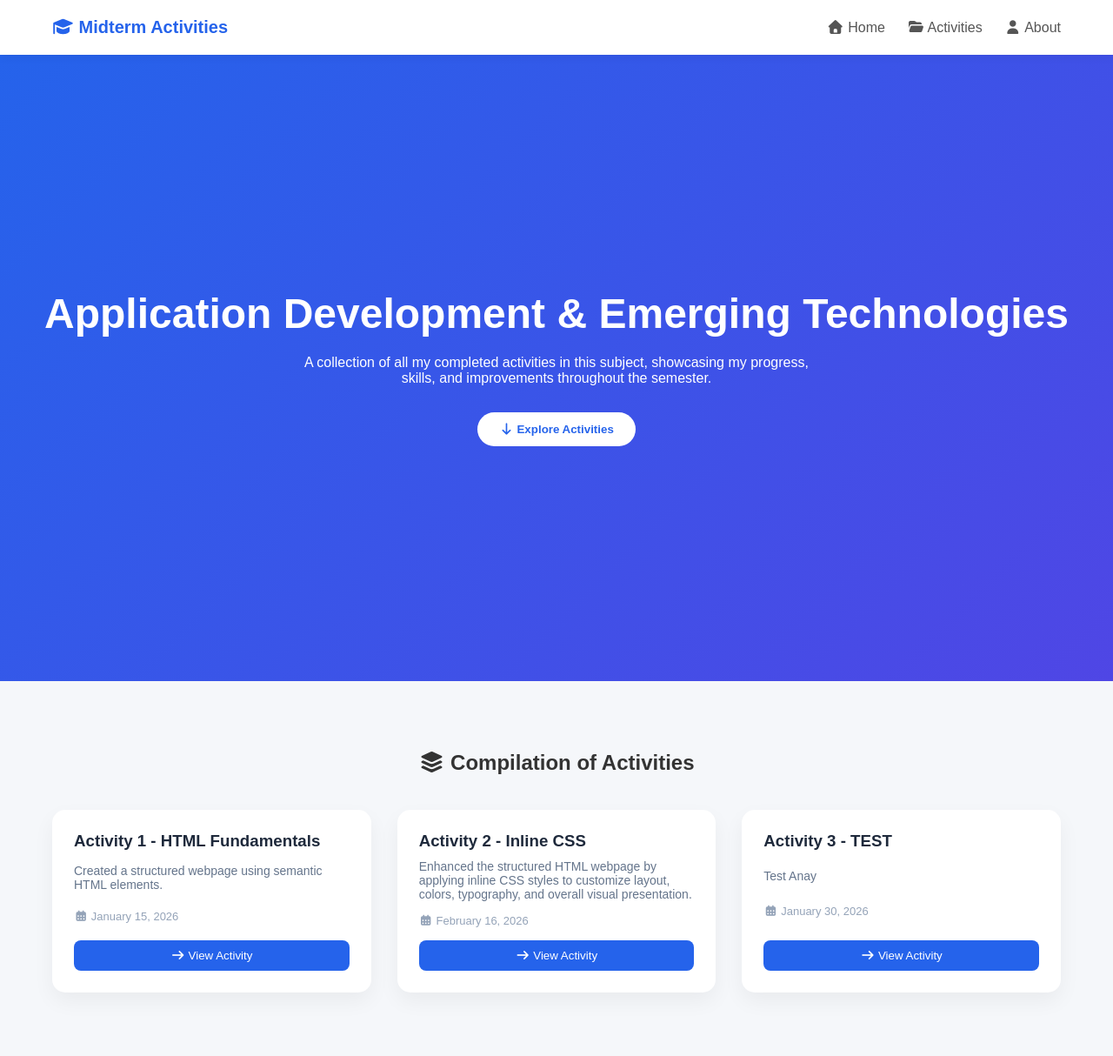
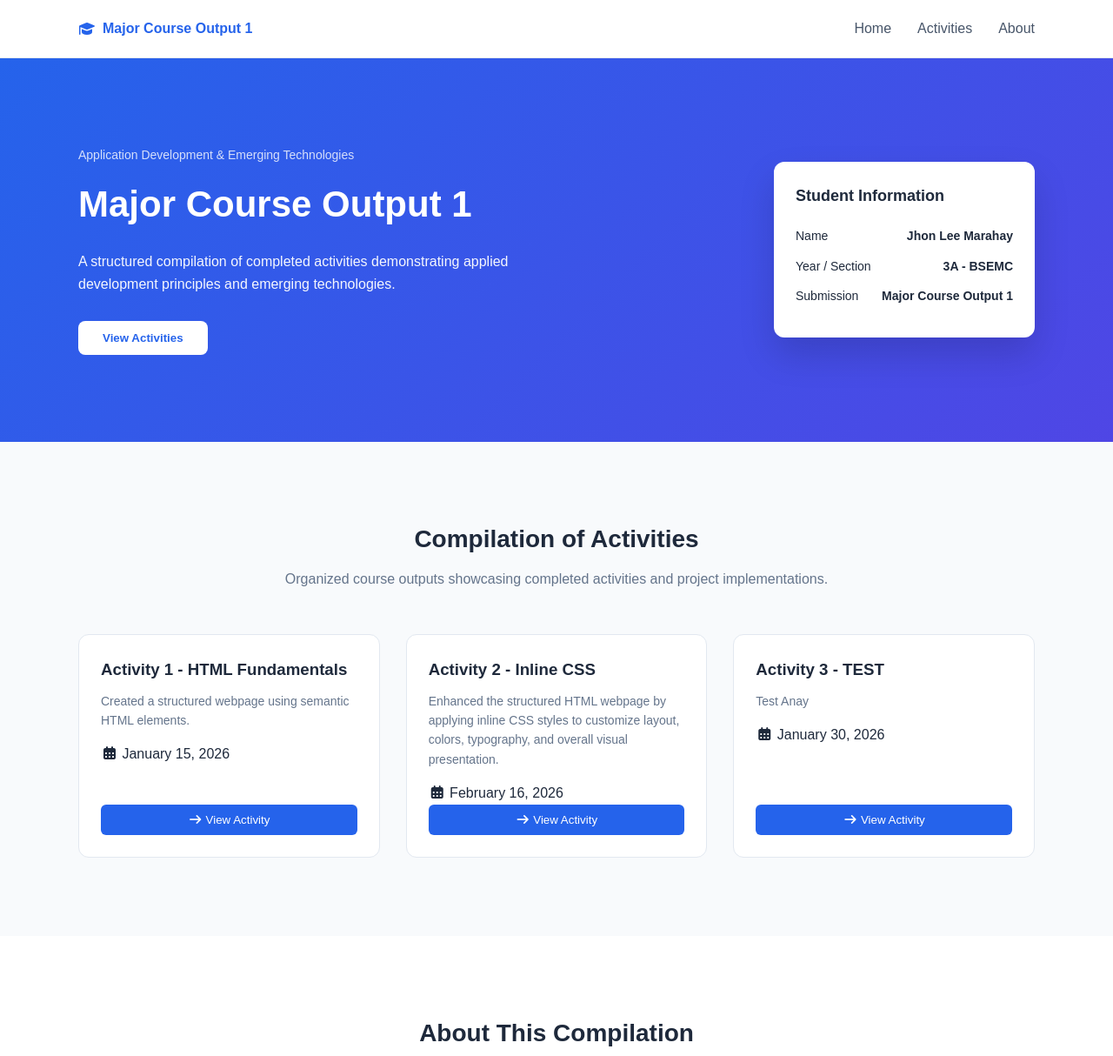
Before and after one commit to itsyourdevJhonny/compilation-of-activities, a website: page index.html in a window 1280 px wide. Shown: the top 1214 px of the page at 87% size. Drawn offline with Linux system fonts and the light colour scheme.

Commit message:
refactor: improve landing page UI and academic content
- Organized hero section with student info card for clear hierarchy
- Updated Activities section description for professional academic tone
- Updated About section content to focus on course outputs and practical implementation
- Aligned 'View Activity' buttons to bottom of cards using flex layout
- Enhanced spacing, typography, and color for better readability and UI/UX

```diff
--- a/css/style.css
+++ b/css/style.css
@@ -6,92 +6,150 @@
 }
 
 body {
-    background: #f5f7fa;
-    color: #333;
+  background: #f8fafc;
+  color: #1e293b;
+  line-height: 1.6;
 }
 
-/* HEADER */
-header {
-    display: flex;
-    justify-content: space-between;
-    align-items: center;
-    padding: 20px 60px;
-    background: #ffffff;
-    box-shadow: 0 3px 10px rgba(0,0,0,0.05);
+.container {
+  width: 90%;
+  max-width: 1100px;
+  margin: auto;
+}
+
+.header {
+  background: white;
+  border-bottom: 1px solid #e2e8f0;
   position: sticky;
   top: 0;
   z-index: 1000;
 }
 
+.header-content {
+  display: flex;
+  justify-content: space-between;
+  align-items: center;
+  padding: 20px 0;
+}
+
 .logo {
-    font-size: 20px;
   font-weight: 600;
+  color: #2563eb;
+  display: flex;
+  gap: 8px;
+  align-items: center;
+}
+
+.nav-links {
+  list-style: none;
+  display: flex;
+  gap: 30px;
+}
+
+.nav-links a {
+  text-decoration: none;
+  color: #475569;
+  font-weight: 500;
+  transition: 0.2s;
+}
+
+.nav-links a:hover {
   color: #2563eb;
 }
 
-nav ul {
-    display: flex;
-    gap: 25px;
-    list-style: none;
+.hero {
+  padding: 100px 0;
+  background: linear-gradient(135deg, #2563eb, #4f46e5);
+  color: white;
 }
 
-nav a {
-    text-decoration: none;
-    color: #555;
-    font-weight: 500;
-    transition: 0.3s;
+.hero-inner {
+  display: flex;
+  gap: 60px;
+  align-items: center;
+  justify-content: space-between;
+  flex-wrap: wrap;
 }
 
-nav a:hover {
-    color: #2563eb;
+.hero-left {
+  flex: 1;
+  min-width: 280px;
 }
 
-/* HERO */
-.hero {
-    height: 90vh;
-    display: flex;
-    align-items: center;
-    justify-content: center;
-    background: linear-gradient(135deg, #2563eb, #4f46e5);
-    color: white;
-    text-align: center;
-    padding: 20px;
+.eyebrow {
+  font-size: 14px;
+  opacity: 0.8;
+  margin-bottom: 12px;
 }
 
 .hero h1 {
-    font-size: 48px;
+  font-size: 42px;
   margin-bottom: 20px;
 }
 
-.hero p {
-    max-width: 600px;
-    margin: auto;
+.hero-description {
+  max-width: 500px;
   margin-bottom: 30px;
+  opacity: 0.95;
 }
 
 .hero button {
-    padding: 12px 25px;
+  padding: 12px 28px;
   border: none;
-    border-radius: 30px;
+  border-radius: 8px;
   background: white;
   color: #2563eb;
   font-weight: 600;
   cursor: pointer;
-    transition: 0.3s;
+  transition: 0.2s;
 }
 
 .hero button:hover {
-    transform: scale(1.05);
+  transform: translateY(-2px);
+  box-shadow: 0 8px 20px rgba(0,0,0,0.15);
 }
 
-/* ACTIVITIES */
-.activities-section {
-    padding: 80px 60px;
+.hero-card {
+  background: white;
+  color: #1e293b;
+  padding: 25px;
+  border-radius: 12px;
+  width: 300px;
+  box-shadow: 0 20px 40px rgba(0,0,0,0.15);
 }
 
-.activities-section h2 {
+.hero-card h3 {
+  margin-bottom: 20px;
+  font-size: 18px;
+}
+
+.info-row {
+  display: flex;
+  justify-content: space-between;
+  margin-bottom: 12px;
+  font-size: 14px;
+}
+
+.section {
+  padding: 90px 0;
+}
+
+.section-light {
+  background: white;
+}
+
+.section-header {
   text-align: center;
-    margin-bottom: 40px;
+  margin-bottom: 50px;
+}
+
+.section-header h2 {
+  font-size: 28px;
+  margin-bottom: 10px;
+}
+
+.section-header p {
+  color: #64748b;
 }
 
 .card-container {
@@ -103,21 +161,21 @@ nav a:hover {
 .card {
   background: white;
   padding: 25px;
-    border-radius: 15px;
-    box-shadow: 0 10px 25px rgba(0,0,0,0.05);
-    transition: 0.3s ease;
+  border-radius: 12px;
+  border: 1px solid #e2e8f0;
+  transition: 0.2s ease;
+
   display: flex;
   flex-direction: column;
-    justify-content: space-between;
 }
 
 .card:hover {
-    transform: translateY(-8px);
+  transform: translateY(-6px);
+  box-shadow: 0 15px 30px rgba(0,0,0,0.08);
 }
 
 .card h3 {
   margin-bottom: 10px;
-    color: #1e293b;
 }
 
 .card p {
@@ -126,47 +184,32 @@ nav a:hover {
   margin-bottom: 15px;
 }
 
-.card .date {
-    font-size: 13px;
-    color: #94a3b8;
-    margin-bottom: 15px;
-}
-
 .card button {
-    padding: 10px;
-    border: none;
+  margin-top: auto;
+  padding: 10px 16px;
   background: #2563eb;
   color: white;
-    border-radius: 8px;
+  border: none;
+  border-radius: 6px;
   cursor: pointer;
-    transition: 0.3s;
+  transition: 0.2s;
 }
 
 .card button:hover {
   background: #1d4ed8;
 }
 
-/* ABOUT */
-.about-section {
-    padding: 80px 60px;
-    background: #ffffff;
+.about-text {
+  max-width: 700px;
+  margin: auto;
   text-align: center;
+  color: #475569;
 }
 
-.about-content {
-    max-width: 700px;
-    margin: auto;
-}
-
-.about-content h2 {
-    margin-bottom: 30px;
-}
-
-/* FOOTER */
-footer {
+.footer {
+  padding: 30px 0;
   text-align: center;
-    padding: 20px;
-    background: #1e293b;
+  background: #0f172a;
   color: white;
   font-size: 14px;
 }
--- a/index.html
+++ b/index.html
@@ -2,7 +2,7 @@
 <html lang="en">
   <head>
     <meta charset="UTF-8" />
-    <title>Midterm Activities</title>
+    <title>Major Course Output 1</title>
     <meta name="viewport" content="width=device-width, initial-scale=1.0" />
 
     <link
@@ -12,38 +12,39 @@
 
     <link rel="stylesheet" href="css/style.css" />
   </head>
+
   <body>
-    <header>
+    <!-- HEADER -->
+    <header class="header">
+      <div class="container header-content">
         <div class="logo">
           <i class="fas fa-graduation-cap"></i>
-        Midterm Activities
+          <span>Major Course Output 1</span>
         </div>
 
         <nav>
-        <ul>
-          <li>
-            <a href="#home"><i class="fas fa-home"></i> Home</a>
-          </li>
-          <li>
-            <a href="#activities"
-              ><i class="fas fa-folder-open"></i> Activities</a
-            >
-          </li>
-          <li>
-            <a href="#about"><i class="fas fa-user"></i> About</a>
-          </li>
+          <ul class="nav-links">
+            <li><a href="#home">Home</a></li>
+            <li><a href="#activities">Activities</a></li>
+            <li><a href="#about">About</a></li>
           </ul>
         </nav>
+      </div>
     </header>
 
+    <!-- HERO -->
     <section id="home" class="hero">
-      <div class="hero-content">
-        <h1>Application Development & Emerging Technologies</h1>
-        <p>
-          A collection of all my completed activities in this subject,
-          showcasing my progress, skills, and improvements throughout the
-          semester.
+      <div class="container hero-inner">
+        <div class="hero-left">
+          <p class="eyebrow">Application Development & Emerging Technologies</p>
+          <h1>Major Course Output 1</h1>
+
+          <p class="hero-description">
+            A structured compilation of completed activities demonstrating
+            applied development principles and emerging technologies.
           </p>
+
+          <div class="hero-buttons">
             <button
               onclick="
                 document
@@ -51,39 +52,63 @@
                   .scrollIntoView({ behavior: 'smooth' })
               "
             >
-          <i class="fas fa-arrow-down"></i> Explore Activities
+              View Activities
             </button>
+          </div>
+        </div>
+
+        <div class="hero-card">
+          <h3>Student Information</h3>
+          <div class="info-row">
+            <span>Name</span>
+            <strong>Jhon Lee Marahay</strong>
+          </div>
+          <div class="info-row">
+            <span>Year / Section</span>
+            <strong>3A - BSEMC</strong>
+          </div>
+          <div class="info-row">
+            <span>Submission</span>
+            <strong>Major Course Output 1</strong>
+          </div>
+        </div>
       </div>
     </section>
 
-    <section id="activities" class="activities-section">
-      <h2>
-        <i class="fas fa-layer-group"></i>
-        Compilation of Activities
-      </h2>
+    <section id="activities" class="section">
+      <div class="container">
+        <div class="section-header">
+          <h2>Compilation of Activities</h2>
+          <p>
+            Organized course outputs showcasing completed activities and project
+            implementations.
+          </p>
+        </div>
 
         <div id="card-container" class="card-container"></div>
+      </div>
     </section>
 
-    <section id="about" class="about-section">
-      <div class="about-content">
-        <h2><i class="fas fa-user-circle"></i> About this Compilation of Activities</h2>
-        <p>
-          This landing page serves as a portfolio of all activities completed in
-          the subject Application Development & Emerging Technologies. It
-          organizes each project and task into structured cards, providing
-          direct access to the corresponding outputs and demonstrating the
-          practical application of modern development concepts and emerging
-          technologies.
+    <section id="about" class="section section-light">
+      <div class="container">
+        <div class="section-header">
+          <h2>About This Compilation</h2>
+        </div>
+
+        <p class="about-text">
+          This compilation presents the completed course requirements for
+          Application Development & Emerging Technologies. Each activity
+          demonstrates the practical application of development principles,
+          modern tools, and emerging technologies discussed throughout the
+          semester.
         </p>
       </div>
     </section>
 
-    <footer>
-      <p>
-        <i class="fas fa-code"></i>
-        Developed as part of Subject Requirement • 2026
-      </p>
+    <footer class="footer">
+      <div class="container">
+        <p>Jhon Lee Marahay • 3A - BSEMC • 2026</p>
+      </div>
     </footer>
 
     <script src="js/app.js"></script>
```
Lines whose indentation alone changed are shown as unchanged.
